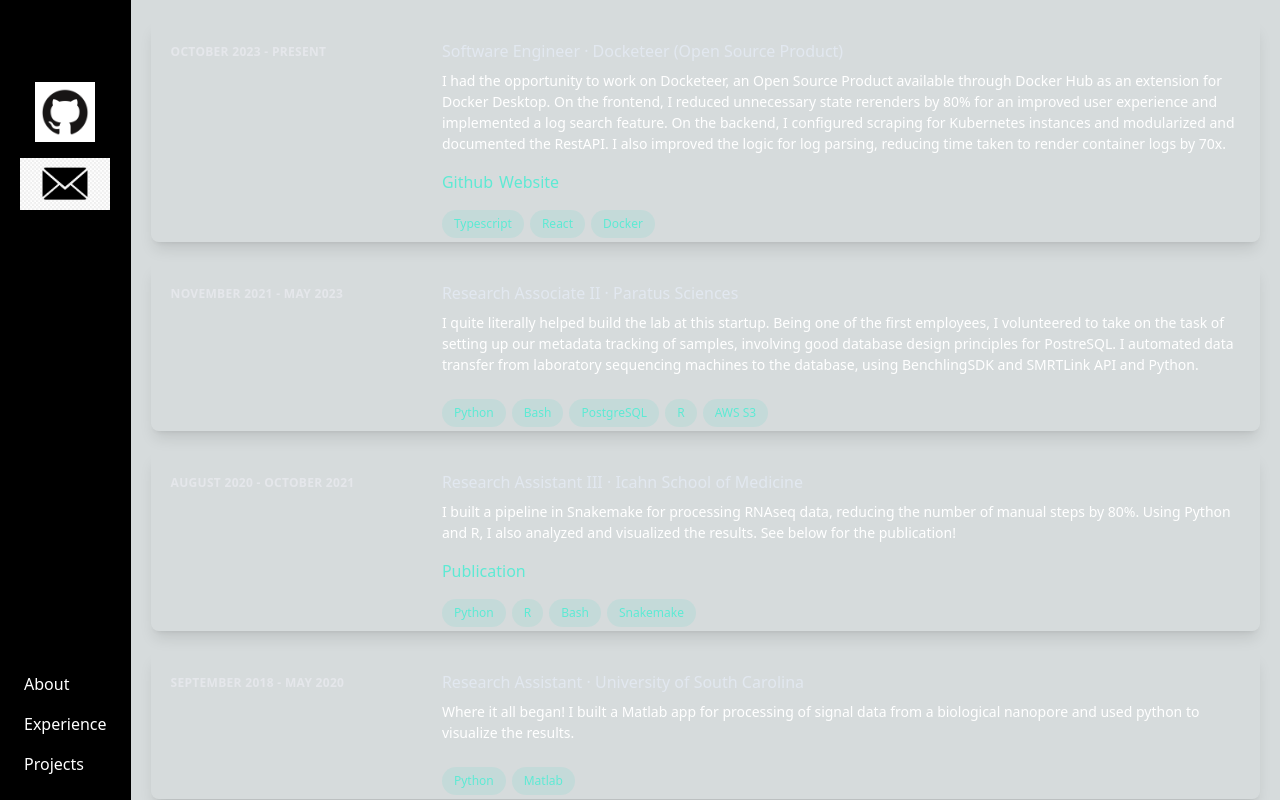
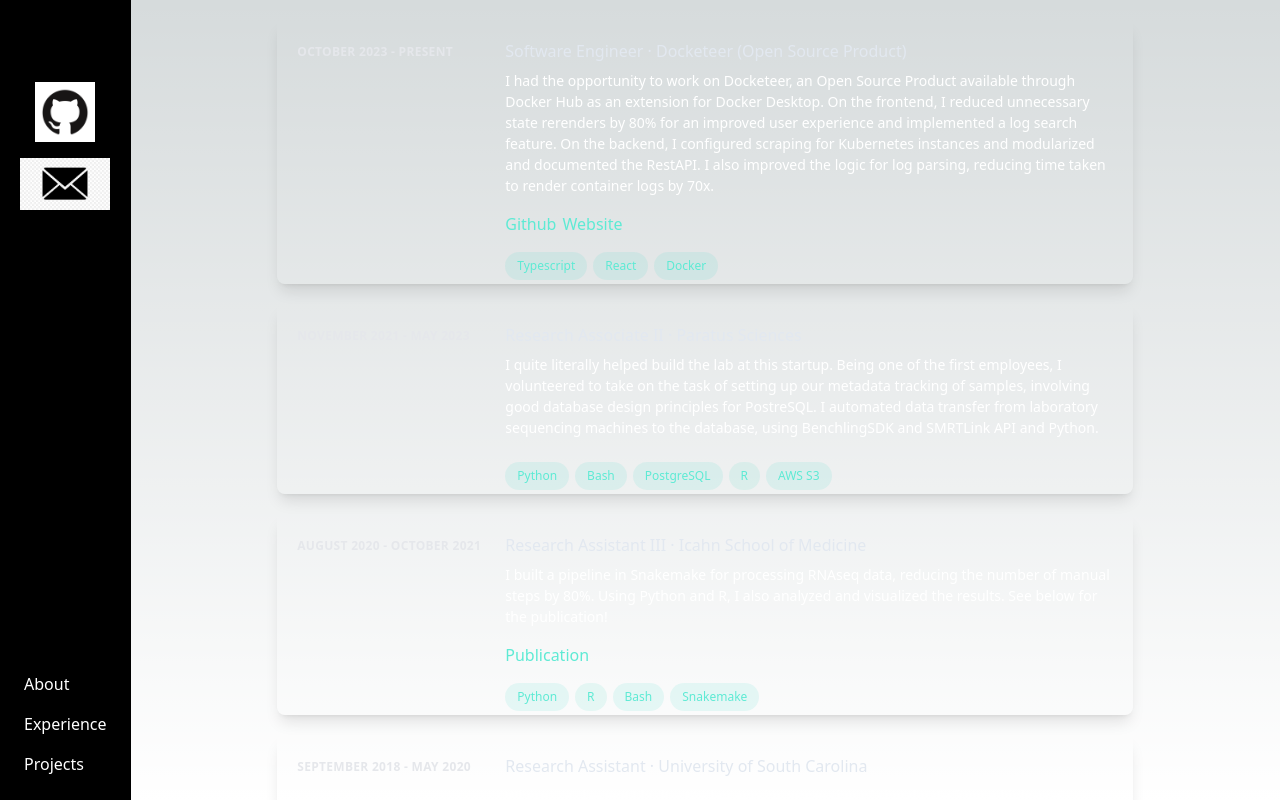
Before and after one commit to thejohnny5/portfolio-website, a Next.js app: page /experience in a window 1280 px wide. Built offline with nearby package versions, Linux system fonts and the light colour scheme.

Commit message:
Reworded bullets, added better clickability for resume

```diff
--- a/src/app/about/page.tsx
+++ b/src/app/about/page.tsx
@@ -2,7 +2,7 @@
 
 const About = () => {
     return (
-        <div className="flex items-start space-x-8">
+        <div className="flex items-start space-x-8 max-w-8xl mx-auto">
             <div className="rounded-full overflow-hidden w-192 h-192">
                 <Image
                     src="/headshot.jpg"
@@ -22,13 +22,10 @@
                         <p className="mb-1">BS Biomedical Engineering (Minor Chemistry)</p>
                         <p className="mb-4">University of South Carolina</p>
                     </div>
+                    <br />
                     <div>
                         <h2 className="text-xl font-semibold mb-2">About Me</h2>
-                            <p>{`I started dabbling in software engineering during college, mostly when working in a research lab. There, I got my hands dirty with application development, mainly focused on signal processing and visualization, using tools like Matlab and Python. After college, I moved to New York City and joined a startup. My work there was a mix of lab stuff and more techy tasks like developing SQL schema for tracking metadata.`}</p>
-                            <br />
-                            <p>{`My career path shifted over time, moving from lab work to full-blown software development. This change led me to work on some cool Open Source projects, like `}<a href="#Docketeer (Open Source Product)" className="text-teal-300 hover:text-teal-100">Docketeer</a>.</p>
-                            <br />
-                            <p>{`When I'm not coding, I keep things balanced with physical and creative hobbies. I'm into Muay Thai and playing guitar – they're great ways to unwind and balance out my work life.`}</p>
+                            <p>{`Greetings! I'm a Software Engineer with 3 years of experience in the research and healthcare space. Take a look at some of `}<a href="#projects" className="text-teal-300 hover:text-teal-100">my projects</a>{` or connect with me to talk about Software Engineering or Muay Thai.`}</p>
                             <br />
                     </div>
                 </div>
--- a/src/app/experience/page.tsx
+++ b/src/app/experience/page.tsx
@@ -2,9 +2,8 @@
 import ResumeLink from "@/components/ResumeLink";
 const Experience = () => {
     return (
-        <div>
-            <ul>
-                <li>
+        <div className="max-w-4xl mx-auto">
+
                 <ExperienceComponent
                     dates="October 2023 - Present"
                     title="Software Engineer"
@@ -25,8 +24,7 @@
                     link: "https://docketeer.io/"
                 }]}
                     />
-                </li>
-                <li>
+
                 <ExperienceComponent
                     dates="November 2021 - May 2023"
                     title="Research Associate II"
@@ -38,8 +36,7 @@
                     tech={["Python", "Bash", "PostgreSQL", "R", "AWS S3"]}
                     links={[]}
                     />
-                </li>
-                <li>
+
                 <ExperienceComponent
                     dates="August 2020 - October 2021"
                     title="Research Assistant III"
@@ -52,8 +49,7 @@
                     }]}
                     tech={["Python", "R", "Bash", "Snakemake"]}
                     />
-                </li>
-                <li>
+
                 <ExperienceComponent
                     dates="September 2018 - May 2020"
                     title="Research Assistant"
@@ -63,11 +59,9 @@
                     tech={["Python", "Matlab"]}
                     links={[]}
                     />
-                </li>
-                <li>
+
                     <ResumeLink />
-                </li>
-            </ul>
+
 
         </div>
     )
--- a/src/app/globals.css
+++ b/src/app/globals.css
@@ -4,16 +4,15 @@
 
 :root {
   --foreground-rgb: 0, 0, 0;
-  /* --background-start-rgb: 15, 23, 42; */
   --background-start-rgb: 214, 219, 220;
-  --background-end-rgb: 214, 219, 220;
+  --background-end-rgb: 255, 255, 255;
 }
 
 @media (prefers-color-scheme: dark) {
   :root {
     --foreground-rgb: 255, 255, 255;
-    --background-start-rgb: 15, 23, 42;
-    --background-end-rgb: 15, 23, 42;
+    --background-start-rgb: 0, 0, 0;
+    --background-end-rgb: 0, 0, 0;
   }
 }
 
--- a/src/components/ResumeLink.tsx
+++ b/src/components/ResumeLink.tsx
@@ -1,15 +1,18 @@
 const ResumeLink = () => {
     return (
         <div className="border border-gray-200 shadow-lg rounded-lg p-5 space-y-4 m-4 hover:bg-slate-700 transition duration-300">
-        {/* // <div className="group relative grid pb-1 transition-all sm:grid-cols-8 sm:gap-8 md:gap-4 lg:hover:!opacity-100 lg:group-hover:list:opacity-50 border border-gray-200"> */}
-            <a href="/Jonathan_Gray_resume.pdf" target="_blank" rel="noopener noreferrer" className="hover:bg-slate-700 inline-flex items-center text-slate-200 hover:text-teal-300 focus-visible:text-teal-300">
-            Full Resume
-            <svg xmlns="http://www.w3.org/2000/svg" viewBox="0 0 24 24" fill="currentColor" width="24" height="24" className="ml-2">
-                <path d="M9 18l6-6-6-6v12z"/>
-            </svg>
+            <a href="/Jonathan_Gray_resume.pdf" target="_blank" rel="noopener noreferrer" className="block text-slate-200 hover:text-teal-300 focus-visible:text-teal-300">
+                <div className="inline-flex items-center">
+                    Full Resume
+                    <svg xmlns="http://www.w3.org/2000/svg" viewBox="0 0 24 24" fill="currentColor" width="24" height="24" className="ml-2">
+                        <path d="M9 18l6-6-6-6v12z"/>
+                    </svg>
+                </div>
             </a>
         </div>
     );
 }
 
+
+
 export default ResumeLink;
```
Also changed, not shown: 1 other file (tests, documents, lock files or other folders).
